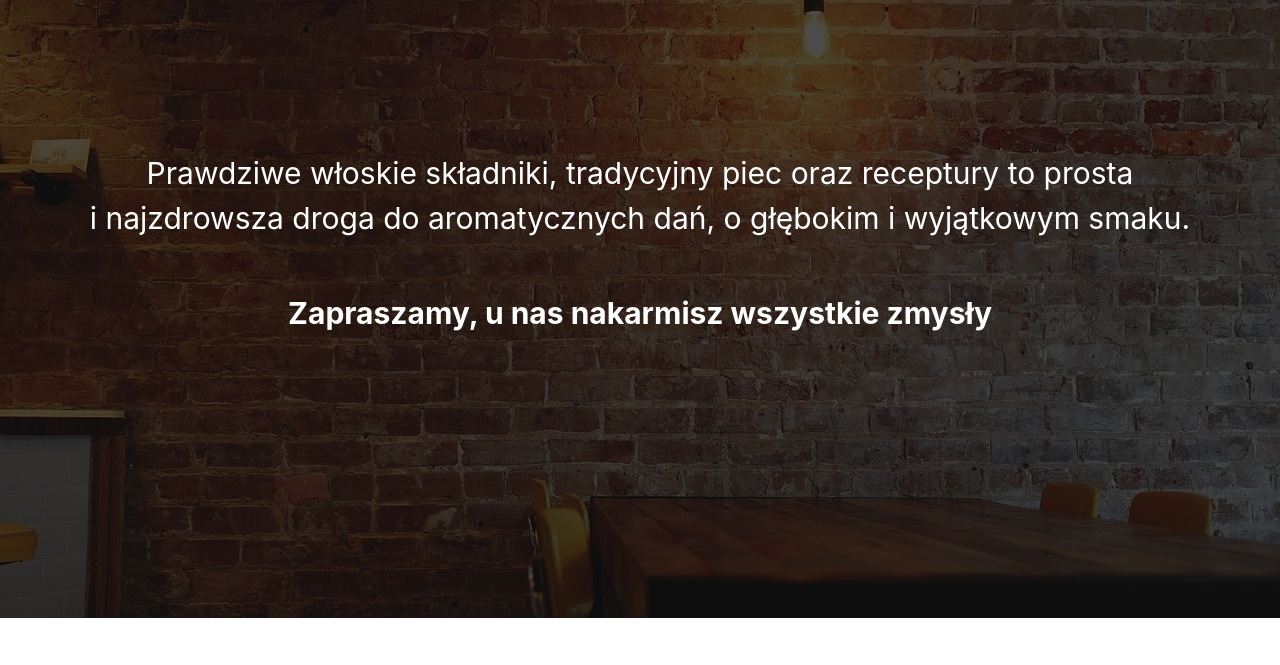
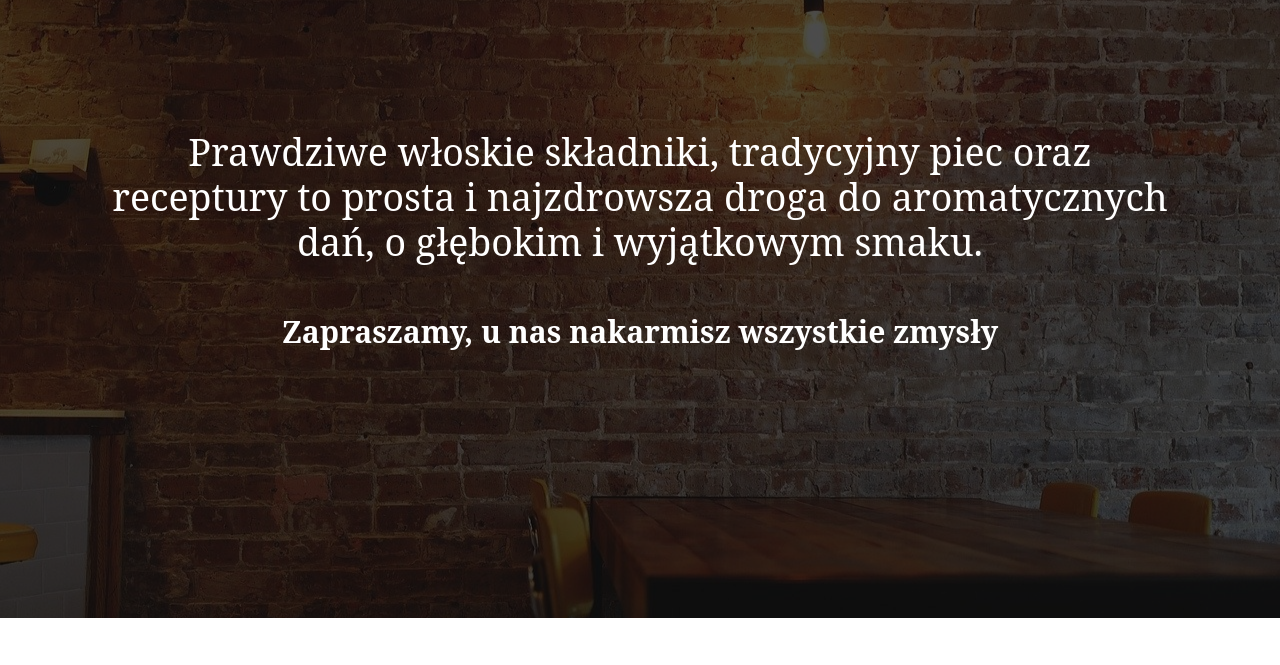
Before and after one commit to przemekerbacher/template1-3, a plain HTML site: page index.html in a window 1280 px wide. Shown: the part 132-797 px from the top of the page. Drawn offline with nearby package versions, Linux system fonts and the light colour scheme.

```diff
--- a/index.html
+++ b/index.html
@@ -121,15 +121,15 @@
           <img src="images/background.jpg" alt="background" />
           <div class="content">
             <div class="container">
-              <p>
+              <h1>
                 Prawdziwe włoskie składniki, tradycyjny piec oraz
                 receptury&nbsp;to prosta i&nbsp;najzdrowsza droga
                 do&nbsp;aromatycznych dań, o&nbsp;głębokim i&nbsp;wyjątkowym
                 smaku.
-              </p>
-              <strong>
+              </h1>
+              <h2>
                 Zapraszamy, u nas nakarmisz wszystkie zmysły
-              </strong>
+              </h2>
             </div>
           </div>
         </header>
--- a/styles/scss/global/_global.scss
+++ b/styles/scss/global/_global.scss
@@ -4,7 +4,7 @@
   transition: max-height 0.2s ease-out;
 }
 
-html {
+body {
   scroll-behavior: smooth;
   font-family: $font;
 }
@@ -17,3 +17,7 @@ h5,
 h6 {
   font-family: $font-title;
 }
+
+button {
+  font-family: $font-buttons;
+}
--- a/styles/scss/global/_mixins.scss
+++ b/styles/scss/global/_mixins.scss
@@ -6,6 +6,7 @@
   $paddings,
   $margins
 ) {
+  text-transform: uppercase;
   color: $color;
   background-color: $background;
   border: 1px solid $color;
--- a/styles/scss/global/_variables.scss
+++ b/styles/scss/global/_variables.scss
@@ -3,6 +3,7 @@
 $font-color: #3f1503;
 $font: "roboto", "serif";
 $font-title: "roboto-slab", "serif";
+$font-buttons: "roboto-slab", "serif";
 
 $font-color: #3f1503;
 $font-size: 25px;
--- a/styles/scss/home/_footer.scss
+++ b/styles/scss/home/_footer.scss
@@ -3,7 +3,7 @@ footer {
   color: white;
   background-image: url("../../../images/footer-background.jpeg");
   background-attachment: fixed;
-  background-position: center;
+  background-position: right;
   background-size: cover;
 
   section {
--- a/styles/scss/home/_header.scss
+++ b/styles/scss/home/_header.scss
@@ -8,6 +8,14 @@ header {
   text-align: center;
   color: $header-font-color;
   font-size: $header-font-size;
+
+  h1 {
+    margin-bottom: $h1-margin-bottom;
+  }
+
+  h2 {
+    font-weight: bold;
+  }
 
   .parallax-container {
     height: 900px;
```
Also changed, not shown: styles/css/style.css, styles/css/style.min.css, 2 other files.
